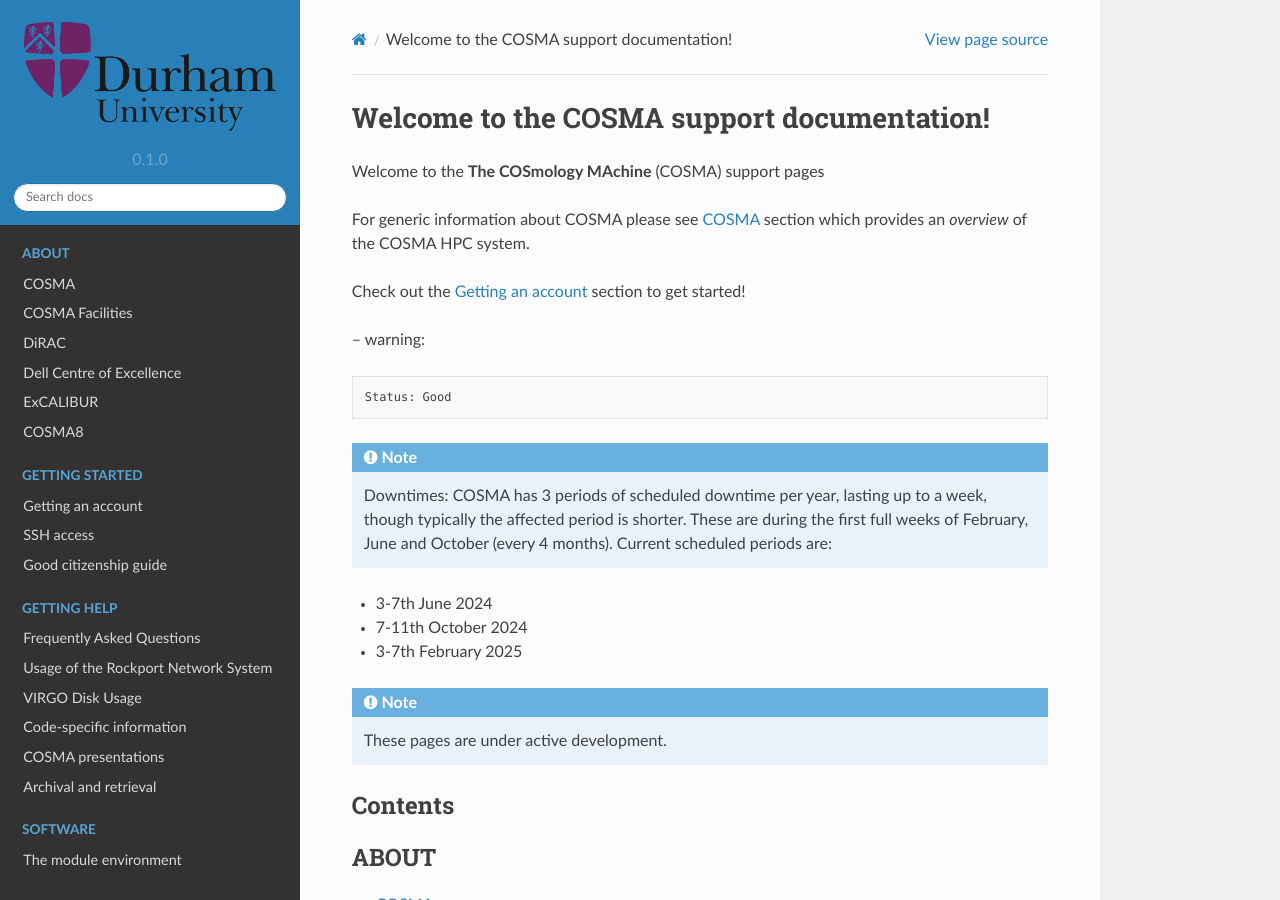
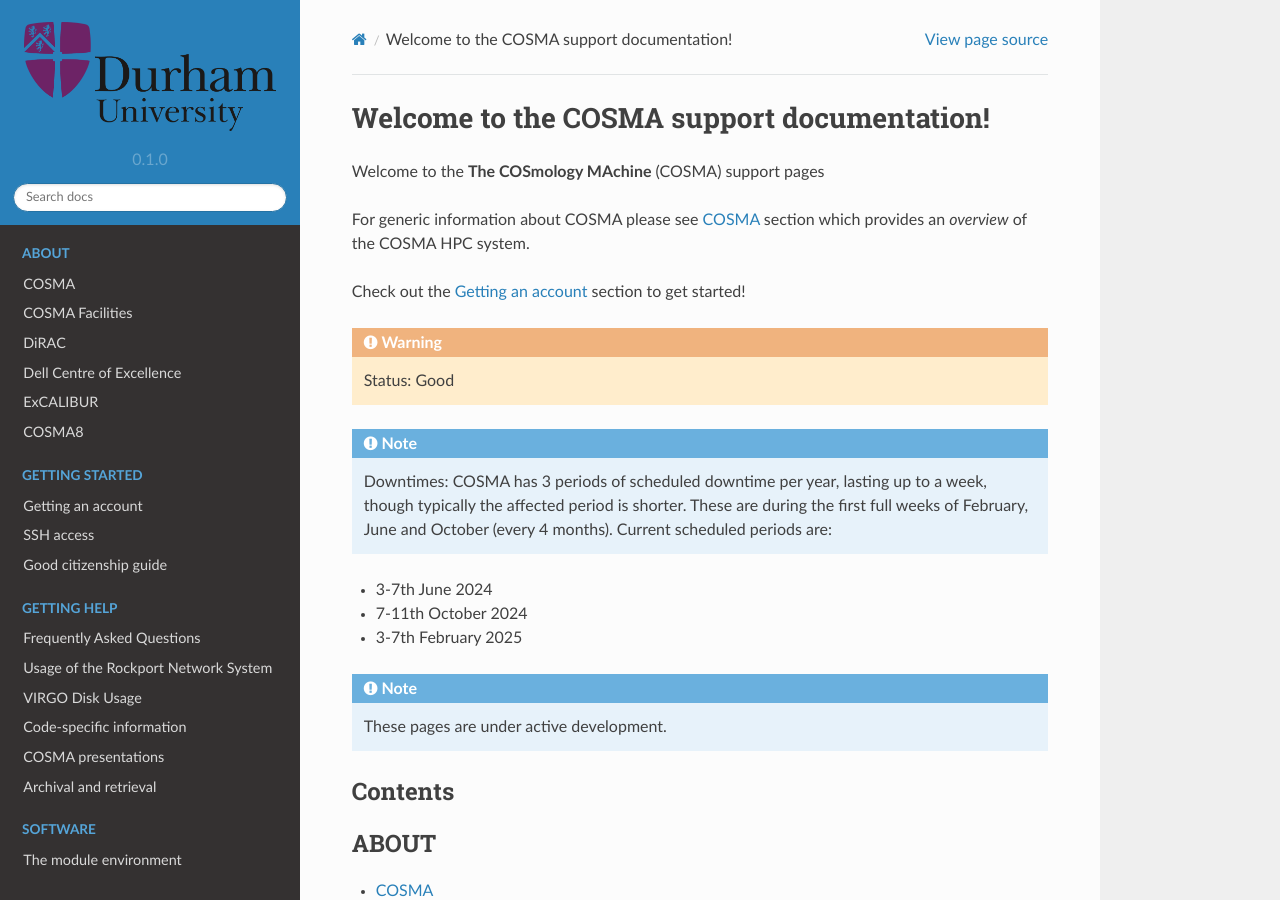
Before and after one commit to agb32/cosmadoc, a Sphinx documentation site: the page built from docs/source/index.rst, in a window 1280 px wide and 900 px high. Built offline with Sphinx 7.4.7 and the Read the Docs theme 2.0.0, drawn with Linux system fonts in a browser that asks for light colours; some of the changed lines change nothing that is shown.

Commit message:
status-updated

```diff
--- a/docs/source/index.rst
+++ b/docs/source/index.rst
@@ -8,7 +8,7 @@
 
 Check out the :doc:`account` section to get started!
 
--- warning::
+.. warning::
 
    Status: Good
 
```
